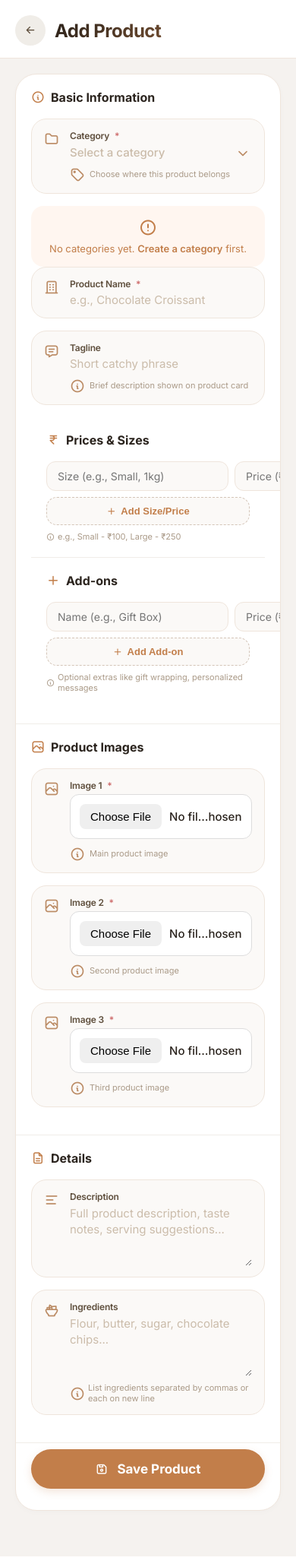
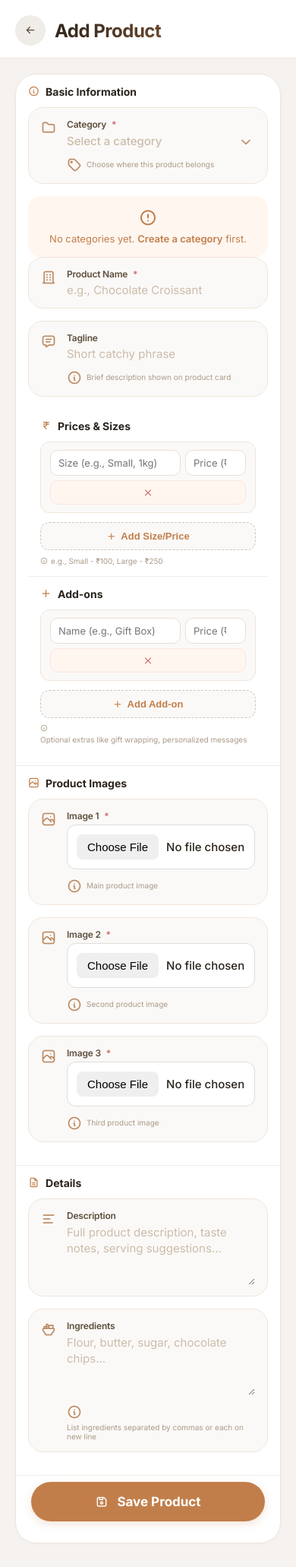
Before and after one commit to felizfurtado/orviva, a Django app: template app/templates/add_product.html in a window 390 px wide. Shown: the top 2062 px of the page at 76% size. Run offline with Django 5.2, Linux system fonts and the light colour scheme; the template is opened without the code that fills it, so the values that code supplies are empty; parts of the project's set-up code (start-up, migrations or seed data) failed here and were passed over.

Commit message:
Your message here

```diff
--- a/app/templates/add_product.html
+++ b/app/templates/add_product.html
@@ -381,6 +381,177 @@
     background: #fff;
     border-color: #c27e4a;
 }
+
+/* ── MOBILE RESPONSIVE: Prices & Sizes + Add-ons ── */
+@media (max-width: 480px) {
+    .addon-row {
+        display: flex;
+        flex-wrap: wrap;
+        gap: 6px;
+        background: #fbf9f7;
+        border-radius: 12px;
+        padding: 10px 12px;
+        border: 1px solid #efe5dc;
+        margin-bottom: 8px;
+        align-items: center;
+    }
+
+    .addon-row input {
+        flex: 1;
+        min-width: 80px;
+        padding: 8px 10px;
+        font-size: 13px;
+        border: 1px solid #e8e0d8;
+        border-radius: 10px;
+        background: #ffffff;
+        outline: none;
+        width: auto;
+    }
+
+    .addon-row input:focus {
+        border-color: #c27e4a;
+        box-shadow: 0 0 0 2px rgba(194, 126, 74, 0.1);
+    }
+
+    .addon-row input[type="number"] {
+        flex: 0 1 80px;
+        min-width: 70px;
+        max-width: 90px;
+    }
+
+    /* Remove button - full width on mobile */
+    .addon-remove-btn {
+        width: 100%;
+        height: 32px;
+        border-radius: 10px;
+        background: #fff6f0;
+        border: 1px solid #fae6de;
+        color: #cd6b6b;
+        cursor: pointer;
+        display: flex;
+        align-items: center;
+        justify-content: center;
+        font-size: 12px;
+        font-weight: 500;
+        transition: all 0.2s;
+        padding: 0;
+        flex: 1 1 100%;
+        gap: 4px;
+    }
+
+    .addon-remove-btn:active {
+        background: #cd6b6b;
+        color: white;
+        transform: scale(0.98);
+    }
+
+    .addon-remove-btn i {
+        font-size: 14px;
+    }
+
+    .add-addon-btn {
+        width: 100%;
+        padding: 10px;
+        font-size: 13px;
+        background: #fbf9f7;
+        border: 1.5px dashed #d4c5b8;
+        border-radius: 12px;
+        cursor: pointer;
+        color: #c27e4a;
+        font-weight: 600;
+        display: flex;
+        align-items: center;
+        justify-content: center;
+        gap: 6px;
+        transition: all 0.2s;
+        margin-top: 4px;
+    }
+
+    .add-addon-btn:active {
+        background: #fff;
+        border-color: #c27e4a;
+        transform: scale(0.98);
+    }
+
+    #optionContainer,
+    #addonContainer {
+        display: flex;
+        flex-direction: column;
+        gap: 8px;
+        width: 100%;
+    }
+
+    .inline-hint {
+        font-size: 10px;
+        color: #aa9a88;
+        margin-top: 6px;
+        display: flex;
+        align-items: center;
+        gap: 4px;
+        flex-wrap: wrap;
+    }
+
+    .section-title {
+        font-size: 14px;
+        margin-bottom: 12px;
+    }
+
+    .section-title i {
+        font-size: 15px;
+    }
+
+    .form-section {
+        padding: 14px 16px;
+    }
+}
+
+/* Extra small screens (below 380px) */
+@media (max-width: 380px) {
+    .addon-row {
+        padding: 8px 10px;
+        gap: 4px;
+    }
+
+    .addon-row input {
+        font-size: 12px;
+        padding: 6px 8px;
+        min-width: 60px;
+        border-radius: 8px;
+    }
+
+    .addon-row input[type="number"] {
+        flex: 0 1 65px;
+        min-width: 55px;
+        max-width: 75px;
+    }
+
+    .addon-remove-btn {
+        height: 28px;
+        font-size: 11px;
+        border-radius: 8px;
+    }
+
+    .add-addon-btn {
+        font-size: 12px;
+        padding: 8px;
+        border-radius: 10px;
+    }
+
+    .section-title {
+        font-size: 13px;
+        margin-bottom: 10px;
+    }
+
+    .form-section {
+        padding: 10px 12px;
+    }
+
+    #optionContainer,
+    #addonContainer {
+        gap: 6px;
+    }
+}
+
     </style>
 </head>
 <body>
@@ -451,6 +622,9 @@
                             </div>
                         </div>
                     </div>
+
+
+
 
                     <div class="form-section">
     <div class="section-title">
```
